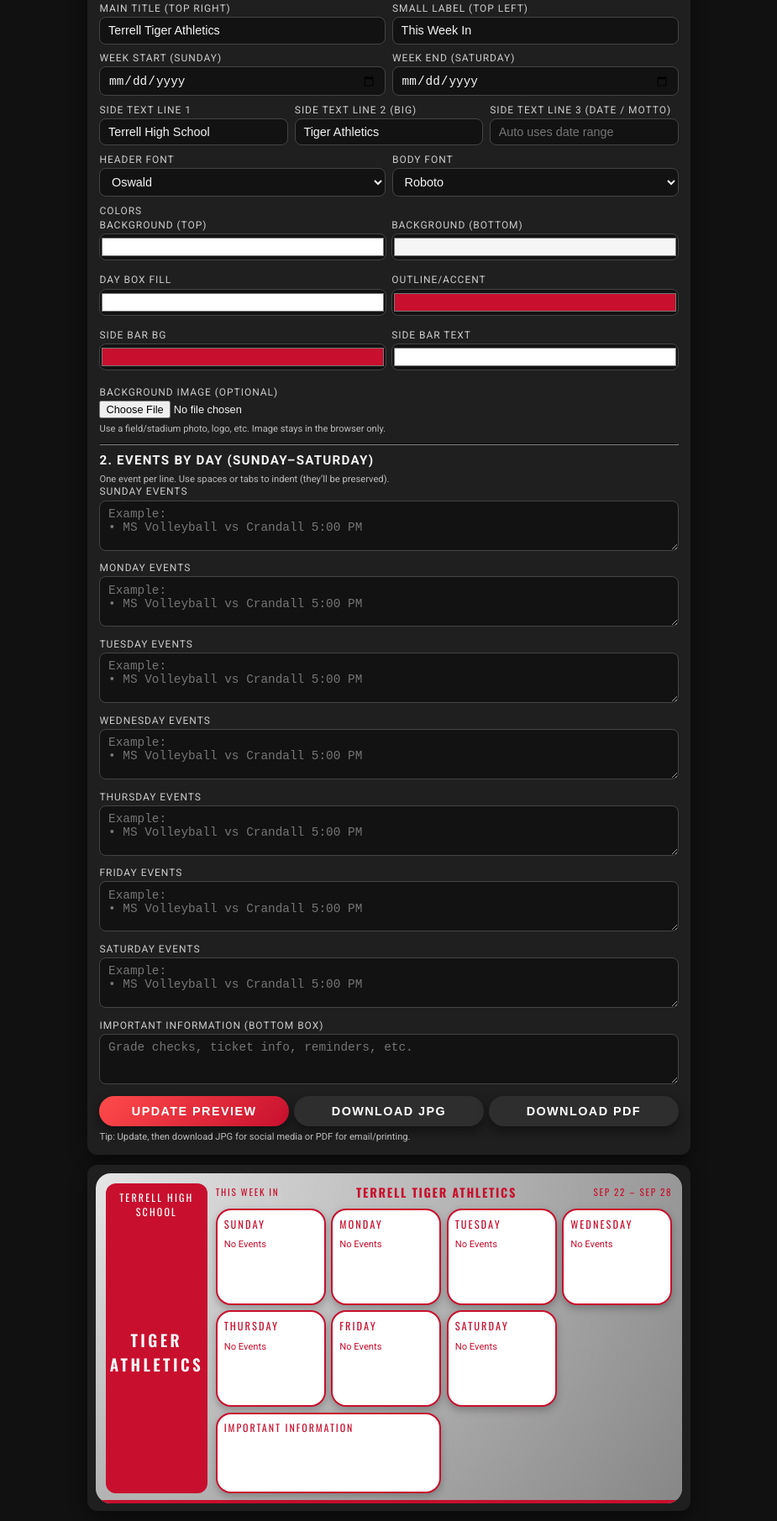
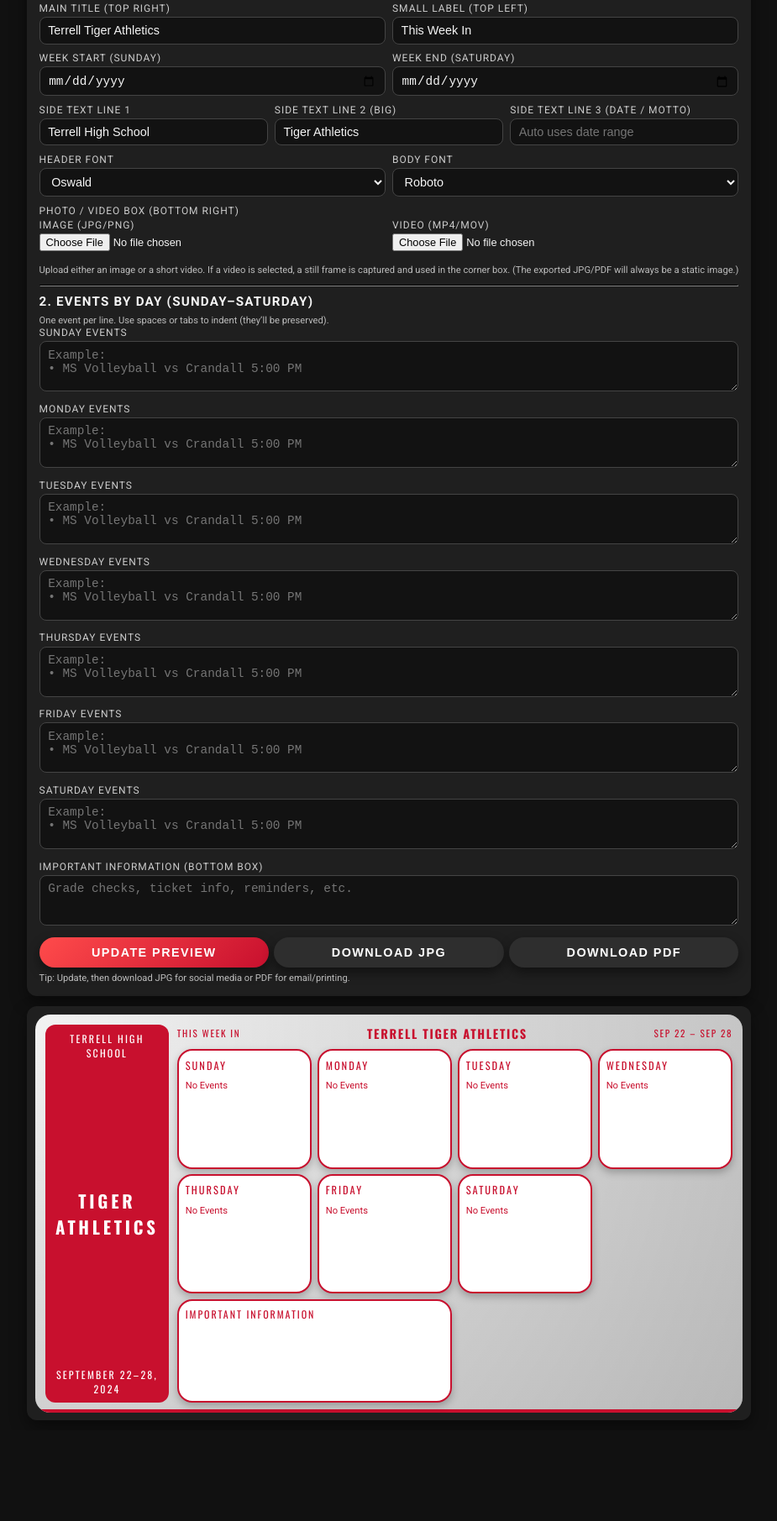
Before and after one commit to emilyshae79-cmd/Weekly-Calendar, a plain HTML site: page index.html in a window 1280 px wide. Shown: the part 83-1894 px from the top of the page at 84% size, without its empty margins (177-1102 px from the left). After the commit the page ends 1786 px from the top, so only its background shows below. Drawn offline with nearby package versions, Linux system fonts and the light colour scheme.

Commit message:
Update index.html

```diff
--- a/index.html
+++ b/index.html
@@ -200,9 +200,6 @@
       overflow: hidden;
       padding: 0.75rem;
       color: var(--primary);
-      background-size: cover;
-      background-position: center;
-      background-repeat: no-repeat;
     }
 
     .schedule::before {
@@ -210,7 +207,7 @@
       position: absolute;
       inset: 0;
       background:
-        radial-gradient(circle at top left, rgba(0,0,0,0.1), rgba(0,0,0,0.45));
+        radial-gradient(circle at top left, rgba(0,0,0,0.05), rgba(0,0,0,0.25));
       pointer-events: none;
     }
 
@@ -223,7 +220,7 @@
       gap: 0.6rem;
     }
 
-    /* LEFT VERTICAL SIDE BAR */
+    /* LEFT SIDE BAR */
     .side-bar {
       width: 18%;
       min-width: 90px;
@@ -249,14 +246,18 @@
 
     .side-line.small {
       font-size: 0.75rem;
-      writing-mode: horizontal-tb;    /* horizontal */
+      writing-mode: horizontal-tb;
     }
 
     .side-line.main {
-      font-size: 1.2rem;
-      font-weight: 600;
-      writing-mode: horizontal-tb;    /* now horizontal */
-      white-space: pre-line;          /* respect line breaks */
+      font-size: 1.3rem;
+      font-weight: 700;
+      writing-mode: horizontal-tb;
+      white-space: pre-line;
+    }
+
+    .side-line.main span {
+      display: block;   /* force double line stack */
     }
 
     /* MAIN GRID AREA */
@@ -287,7 +288,7 @@
       flex: 1;
       display: grid;
       grid-template-columns: repeat(4, minmax(0, 1fr));
-      grid-auto-rows: auto;          /* rows grow to fit content */
+      grid-auto-rows: auto;
       gap: 0.4rem;
     }
 
@@ -311,6 +312,45 @@
       }
     }
 
+    /* Image/Video snapshot box absolutely positioned bottom-right */
+    .image-box {
+      position: absolute;
+      bottom: 0.9rem;
+      right: 0.9rem;
+
+      /* shrunk ~20% from earlier */
+      width: 22%;
+      max-width: 208px;
+
+      aspect-ratio: 4 / 3;
+
+      /* no visible containment box */
+      border: none;
+      border-radius: 0;
+      background-color: transparent;
+
+      background-size: contain;
+      background-position: center;
+      background-repeat: no-repeat;
+
+      z-index: 2;
+    }
+
+    @media (max-width: 900px) {
+      .image-box {
+        width: 28%;
+        max-width: 220px;
+      }
+    }
+
+    @media (max-width: 720px) {
+      .image-box {
+        width: 40%;
+        bottom: 0.6rem;
+        right: 0.6rem;
+      }
+    }
+
     .day-card {
       background: var(--card-bg);
       border-radius: 18px;
@@ -324,7 +364,7 @@
     }
 
     .day-card.info-card {
-      grid-column: span 2;          /* smaller width than full */
+      grid-column: span 2;
       font-size: 0.65rem;
       align-self: stretch;
     }
@@ -337,7 +377,7 @@
 
     @media (max-width: 720px) {
       .day-card.info-card {
-        grid-column: 1 / -1;        /* full width on tiny screens */
+        grid-column: 1 / -1;
       }
     }
 
@@ -461,40 +501,24 @@
         </div>
       </div>
 
+      <!-- Media selection: image or video -->
       <div class="field-group">
-        <label>Colors</label>
-        <div class="color-row">
+        <label>Photo / Video Box (bottom right)</label>
+        <div class="field-row">
           <div class="field-group">
-            <label for="colorTopBg">Background (Top)</label>
-            <input id="colorTopBg" type="color" value="#ffffff" />
+            <label for="bgImageInput">Image (JPG/PNG)</label>
+            <input id="bgImageInput" type="file" accept="image/*" />
           </div>
           <div class="field-group">
-            <label for="colorBottomBg">Background (Bottom)</label>
-            <input id="colorBottomBg" type="color" value="#f5f5f5" />
-          </div>
-          <div class="field-group">
-            <label for="colorCardBg">Day Box Fill</label>
-            <input id="colorCardBg" type="color" value="#ffffff" />
-          </div>
-          <div class="field-group">
-            <label for="colorAccent">Outline/Accent</label>
-            <input id="colorAccent" type="color" value="#c8102e" />
-          </div>
-          <div class="field-group">
-            <label for="colorSideBg">Side Bar BG</label>
-            <input id="colorSideBg" type="color" value="#c8102e" />
-          </div>
-          <div class="field-group">
-            <label for="colorSideText">Side Bar Text</label>
-            <input id="colorSideText" type="color" value="#ffffff" />
+            <label for="videoInput">Video (MP4/MOV)</label>
+            <input id="videoInput" type="file" accept="video/*" />
           </div>
         </div>
-      </div>
-
-      <div class="field-group">
-        <label for="bgImageInput">Background Image (optional)</label>
-        <input id="bgImageInput" type="file" accept="image/*" />
-        <small>Use a field/stadium photo, logo, etc. Image stays in the browser only.</small>
+        <small>
+          Upload either an image or a short video.
+          If a video is selected, a still frame is captured and used in the corner box.
+          (The exported JPG/PDF will always be a static image.)
+        </small>
       </div>
 
       <hr style="border-color:#333;margin:0.6rem 0" />
@@ -542,6 +566,10 @@
             </div>
           </div>
         </div>
+
+        <!-- Picture / video snapshot box absolutely at bottom-right -->
+        <div class="image-box" id="imageBox"></div>
+
         <div class="accent-bar"></div>
       </div>
     </div>
@@ -692,14 +720,22 @@
 
       // Side bar text
       const side1 = document.getElementById("sideLine1").value || "Terrell High School";
-      const side2 = document.getElementById("sideLine2").value || "Tiger Athletics";
+      const side2Raw = document.getElementById("sideLine2").value || "Tiger Athletics";
       const side3Input = document.getElementById("sideLine3").value;
       const side3 = side3Input || rangeText || "";
 
       document.getElementById("sideLine1Preview").textContent = side1.toUpperCase();
-      // allow two lines in Line 2
-      document.getElementById("sideLine2Preview").innerHTML =
-        side2.toUpperCase().replace(/\n/g, "<br>");
+
+      // Split line 2 into up to two stacked lines
+      const words = side2Raw.toUpperCase().trim().split(/\s+/);
+      let side2HTML = "";
+      if (words.length <= 1) {
+        side2HTML = words[0] || "";
+      } else {
+        side2HTML = `<span>${words[0]}</span><span>${words.slice(1).join(" ")}</span>`;
+      }
+      document.getElementById("sideLine2Preview").innerHTML = side2HTML;
+
       document.getElementById("sideLine3Preview").textContent = side3.toUpperCase();
 
       // Dates in day cards
@@ -730,21 +766,58 @@
 
     document.getElementById("updateBtn").addEventListener("click", updatePreview);
 
-    // Background image
+    // Picture / video snapshot box
+    const imageBox = document.getElementById("imageBox");
     const bgInput = document.getElementById("bgImageInput");
-    const scheduleEl = document.getElementById("schedule");
+    const videoInput = document.getElementById("videoInput");
 
+    // Image upload
     bgInput.addEventListener("change", (e) => {
       const file = e.target.files[0];
       if (!file) {
-        scheduleEl.style.backgroundImage = "";
+        imageBox.style.backgroundImage = "";
         return;
       }
       const reader = new FileReader();
       reader.onload = (ev) => {
-        scheduleEl.style.backgroundImage = `url('${ev.target.result}')`;
+        imageBox.style.backgroundImage = `url('${ev.target.result}')`;
       };
       reader.readAsDataURL(file);
+    });
+
+    // Video upload -> capture frame as image
+    videoInput.addEventListener("change", (e) => {
+      const file = e.target.files[0];
+      if (!file) {
+        return;
+      }
+
+      // Clear any existing image
+      imageBox.style.backgroundImage = "";
+
+      const url = URL.createObjectURL(file);
+      const video = document.createElement("video");
+      video.src = url;
+      video.muted = true;
+      video.playsInline = true;
+
+      // When data is loaded, grab a frame
+      video.addEventListener("loadeddata", function() {
+        try {
+          const canvas = document.createElement("canvas");
+          canvas.width = video.videoWidth || 800;
+          canvas.height = video.videoHeight || 450;
+          const ctx = canvas.getContext("2d");
+          ctx.drawImage(video, 0, 0, canvas.width, canvas.height);
+          const dataURL = canvas.toDataURL("image/jpeg", 0.9);
+          imageBox.style.backgroundImage = `url('${dataURL}')`;
+        } finally {
+          URL.revokeObjectURL(url);
+        }
+      });
+
+      // Start loading
+      video.load();
     });
 
     async function captureAndDownload(type) {
@@ -784,7 +857,10 @@
     document.getElementById("headerFontSelect").addEventListener("change", setCSSVars);
     document.getElementById("bodyFontSelect").addEventListener("change", setCSSVars);
 
+    // Initial render
     updatePreview();
   </script>
 </body>
 </html>
+
+</html>
```
